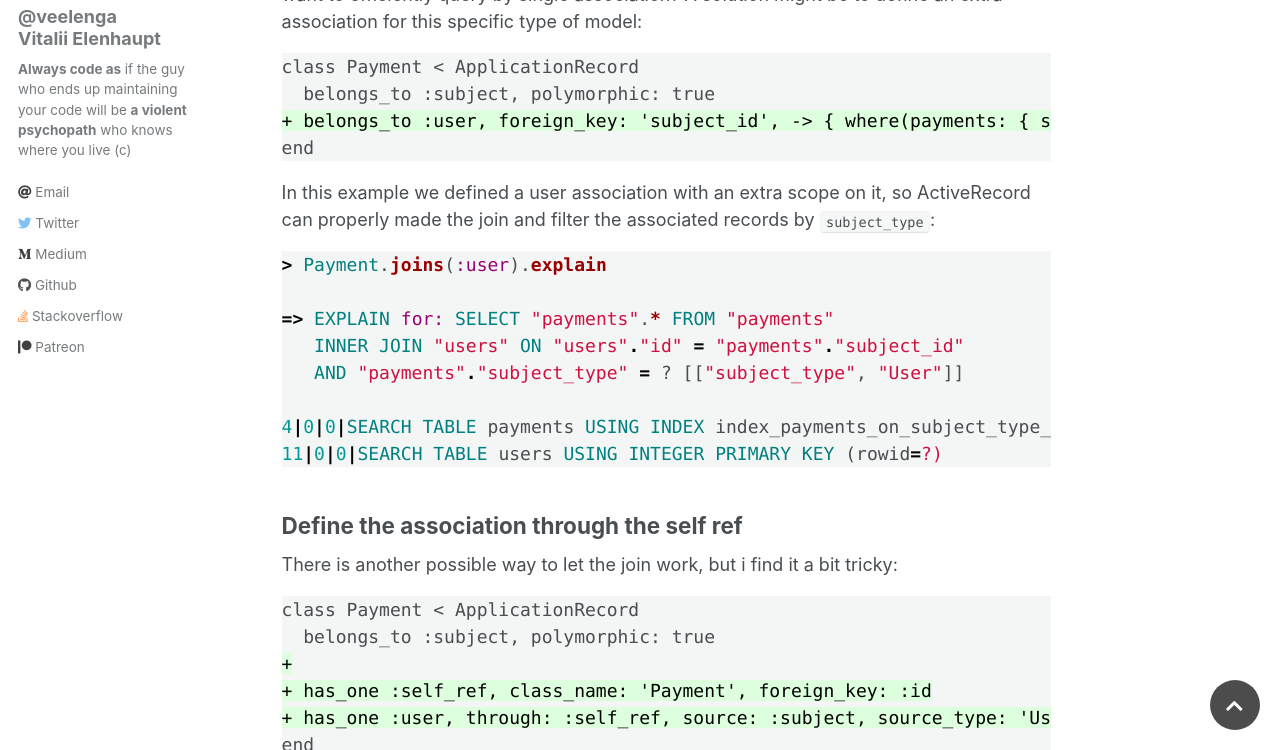
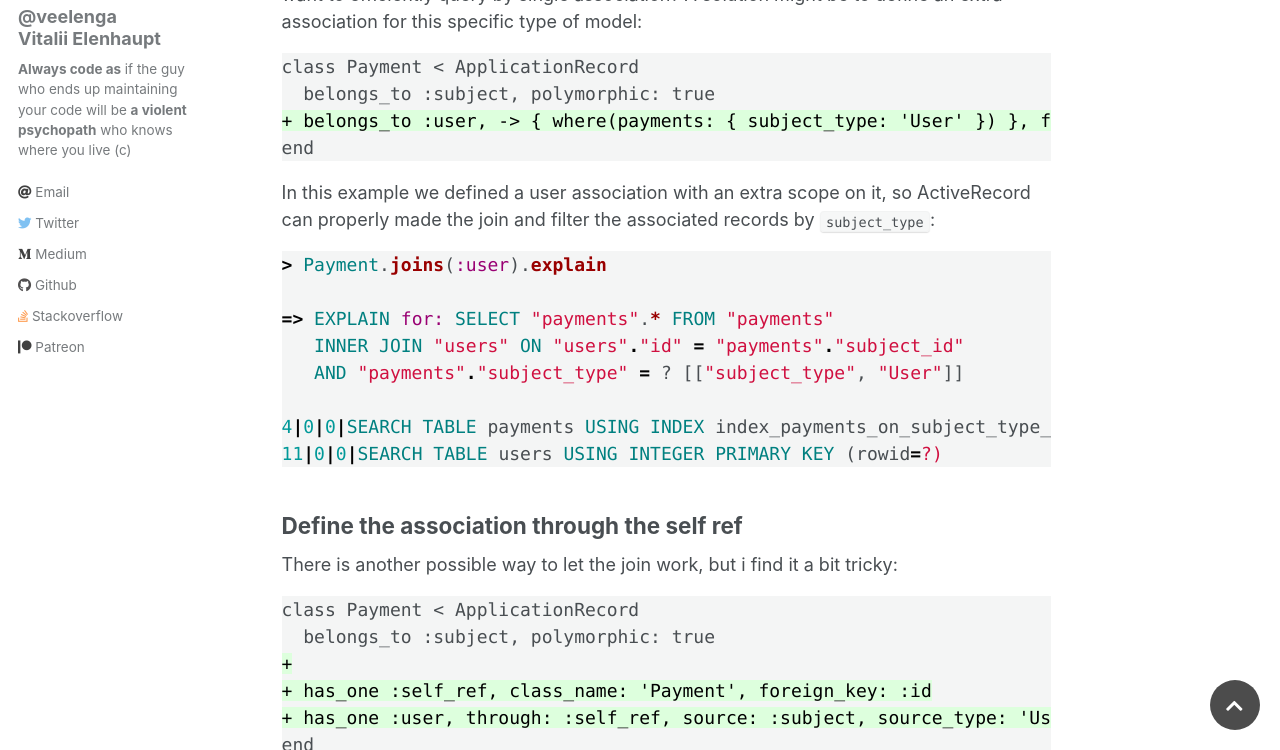
Before and after one commit to veelenga/veelenga.github.io, a Jekyll site: the page built from _posts/2020-09-30-joining-polymorphic-associations.markdown, in a window 1280 px wide and 900 px high, scrolled down 1973 px, cut to the strip 150-900 px from the top of the window. Built offline with Jekyll 4.4.1, drawn with Linux system fonts in a browser that asks for light colours; comment, search, counter and statistics services are not loaded.

Commit message:
Fix syntax error

````diff
--- a/_posts/2020-09-30-joining-polymorphic-associations.markdown
+++ b/_posts/2020-09-30-joining-polymorphic-associations.markdown
@@ -91,7 +91,7 @@
 ```diff
 class Payment < ApplicationRecord
   belongs_to :subject, polymorphic: true
-+ belongs_to :user, foreign_key: 'subject_id', -> { where(payments: { subject_type: 'User' }) }
++ belongs_to :user, -> { where(payments: { subject_type: 'User' }) }, foreign_key: 'subject_id'
 end
 ```
 
````
